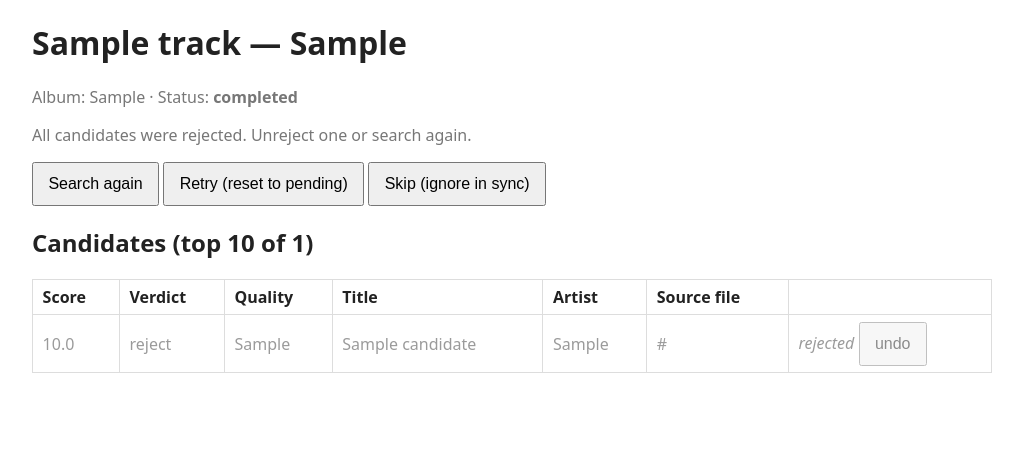
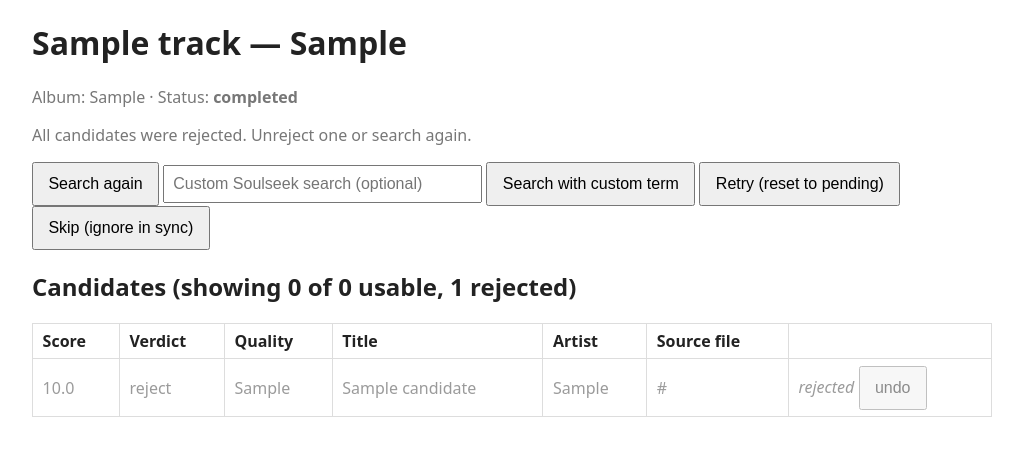
Before and after one commit to joetancy/yakcheesemusic, a FastAPI app: page /review/1 in a window 1280 px wide. Shown: the part 48-504 px from the top of the page, without its empty margins (128-1151 px from the left). Run offline with FastAPI, Linux system fonts and the light colour scheme; tables that the repository leaves empty hold one stand-in row (values such as "Sample post"); parts of the project's set-up code (start-up, migrations or seed data) failed here and were passed over.

Commit message:
Candidate paging plus custom Soulseek search term

```diff
--- a/app/api/tracks.py
+++ b/app/api/tracks.py
@@ -42,17 +42,19 @@ def get_track(track_id: int, db: Session = Depends(get_db)):
 
 
 @router.post("/{track_id}/search")
-def search_track(track_id: int, db: Session = Depends(get_db)):
+def search_track(track_id: int, payload: dict | None = None,
+                 db: Session = Depends(get_db)):
     from fastapi import HTTPException
     from app.sync.search import search_candidates, save_candidates
     t = db.get(Track, track_id)
     if not t:
         raise HTTPException(status_code=404, detail="Not found")
+    custom_query = ((payload or {}).get("query") or "").strip() or None
     t.status = "searching"
     db.commit()
     try:
         from app.db.settings_store import get_thresholds
-        ranked = search_candidates(t, *get_thresholds(db))
+        ranked = search_candidates(t, *get_thresholds(db), query=custom_query)
     except Exception as e:
         t.status = "failed"
         db.commit()
--- a/app/main.py
+++ b/app/main.py
@@ -152,7 +152,8 @@ def review_page(request: Request, db: Session = Depends(get_db)):
 
 
 @app.get("/review/{track_id}", response_class=HTMLResponse)
-def review_detail(track_id: int, request: Request, db: Session = Depends(get_db)):
+def review_detail(track_id: int, request: Request, db: Session = Depends(get_db),
+                 shown: int = 10):
     from fastapi import HTTPException
     from sqlalchemy import desc
     from app.db.models import DownloadCandidate
@@ -170,9 +171,12 @@ def review_detail(track_id: int, request: Request, db: Session = Depends(get_db)
               "verdict": classify_score(c.score or 0, auto, conditional, review),
               "rejected": bool(c.rejected_reason), "source": c.source_url}
              for c in rows]
-    # review page shows top 10 usable + all rejected (so undo stays possible)
-    alive = [c for c in cands if not c["rejected"]][:10]
-    shown = alive + [c for c in cands if c["rejected"]]
+    # review page shows usable candidates in pages of 10 + all rejected
+    # (so undo stays possible); ?shown=N pages through the usable ones
+    shown = max(10, min(shown, 500))
+    usable = [c for c in cands if not c["rejected"]]
+    alive = usable[:shown]
+    shown_list = alive + [c for c in cands if c["rejected"]]
     total = len(cands)
     if t.status == "failed":
         reason = "Last download attempt failed. Check candidates and retry, or search again."
@@ -181,13 +185,16 @@ def review_detail(track_id: int, request: Request, db: Session = Depends(get_db)
     elif not cands:
         reason = "No search results found. Try Search again later (peers change)."
     else:
-        alive = [c for c in cands if not c["rejected"]]
-        if not alive:
+        remaining = [c for c in cands if not c["rejected"]]
+        if not remaining:
             reason = "All candidates were rejected. Unreject one or search again."
         else:
-            b = alive[0]
+            b = remaining[0]
             reason = (f"Best usable match scores {b['score']:.1f} ({b['verdict']}) — "
                       f"below the auto-download line. Pick one manually or reject and re-search.")
     return templates.TemplateResponse(request, "review_detail.html",
-                                       {"track": t, "candidates": shown, "reason": reason,
+                                       {"track": t, "candidates": shown_list,
+                                        "reason": reason,
+                                        "shown_usable": len(alive),
+                                        "total_usable": len(usable),
                                         "total_candidates": total})
--- a/app/sync/search.py
+++ b/app/sync/search.py
@@ -9,9 +9,11 @@ from app.matching.matcher import match_candidates
 
 
 def search_candidates(track: Track, auto: float = 90.0,
-                      conditional: float = 80.0, review: float = 65.0) -> list[dict]:
+                      conditional: float = 80.0, review: float = 65.0,
+                      query: str | None = None) -> list[dict]:
     """Search download sources and return ranked candidate dicts (with score/verdict)."""
-    results = SlskdDownloader().search(track.title, track.artist, track.album or "")
+    results = SlskdDownloader().search(track.title, track.artist, track.album or "",
+                                       query=query)
     source = {"title": track.title, "artist": track.artist,
               "album": track.album or "", "duration_ms": track.duration_ms,
               "isrc": track.isrc}
--- a/app/templates/review_detail.html
+++ b/app/templates/review_detail.html
@@ -6,6 +6,8 @@
 <p class="muted">{{ reason }}</p>
 <p>
 <button onclick="act('search')">Search again</button>
+<input id="custom-q" placeholder="Custom Soulseek search (optional)" size="30">
+<button onclick="customSearch()">Search with custom term</button>
 <button onclick="act('retry')">Retry (reset to pending)</button>
 {% if track.status == 'skipped' %}
 <button onclick="act('unskip')">Unskip (retry in sync)</button>
@@ -14,7 +16,7 @@
 {% endif %}
 <span id="result" class="muted"></span>
 </p>
-<h2>Candidates (top 10 of {{ total_candidates }})</h2>
+<h2>Candidates (showing {{ shown_usable }} of {{ total_usable }} usable, {{ total_candidates - total_usable }} rejected)</h2>
 <table class="rtable"><tr><th>Score</th><th>Verdict</th><th>Quality</th><th>Title</th><th>Artist</th><th>Source file</th><th></th></tr>
 {% for c in candidates %}<tr{% if c.rejected %} style="opacity:.45"{% endif %}>
 <td data-label="Score">{{ "%.1f"|format(c.score or 0) }}</td><td data-label="Verdict">{{ c.verdict or "—" }}</td>
@@ -24,6 +26,7 @@
 {% else %}<button onclick="useCand({{ c.id }})">Use this</button> <button onclick="reject({{ c.id }})">Reject</button>{% endif %}</td>
 </tr>{% else %}<tr><td colspan="7">No candidates yet — hit Search again.</td></tr>{% endfor %}
 </table>
+{% if shown_usable < total_usable %}<p><a href="/review/{{ track.id }}?shown={{ shown_usable + 10 }}"><button>Show 10 more ({{ total_usable - shown_usable }} remaining)</button></a></p>{% endif %}
 <script>
 const TID = {{ track.id }};
 async function post(url, body){
@@ -33,6 +36,11 @@ async function post(url, body){
   if(r.ok) setTimeout(()=>location.reload(), 800);
 }
 function act(a){ post('/api/tracks/'+TID+'/'+a); }
+function customSearch(){
+  const q = document.getElementById('custom-q').value.trim();
+  if(!q){ act('search'); return; }
+  post('/api/tracks/'+TID+'/search', {query:q});
+}
 function useCand(id){ if(confirm('Download this candidate?')) post('/api/tracks/'+TID+'/download', {candidate_id:id}); }
 function reject(id){ post('/api/tracks/'+TID+'/reject', {candidate_id:id}); }
 function unreject(id){ post('/api/tracks/'+TID+'/unreject', {candidate_id:id}); }
```
Also changed, not shown: app/downloaders/slskd.py (+8 -3 lines), tests/test_api.py (+60 -0 lines), tests/test_slskd.py (+48 -0 lines).
